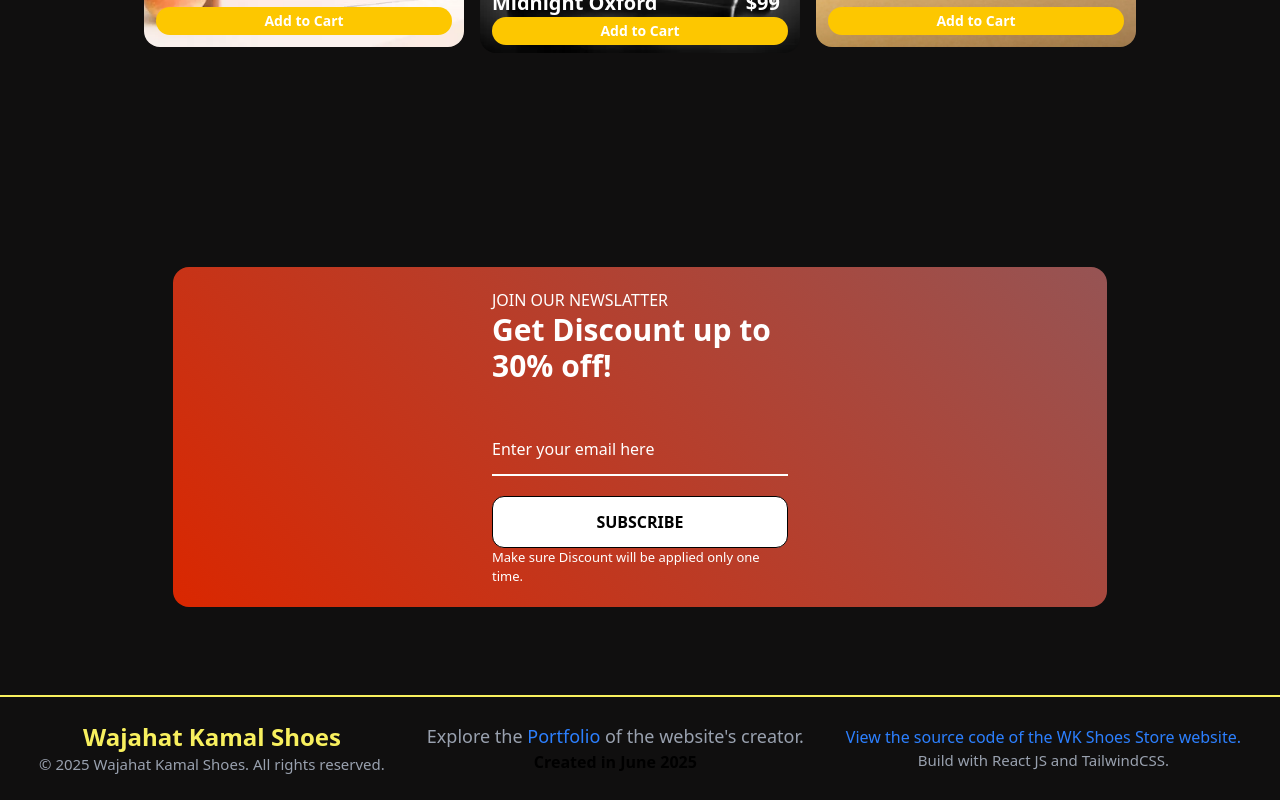
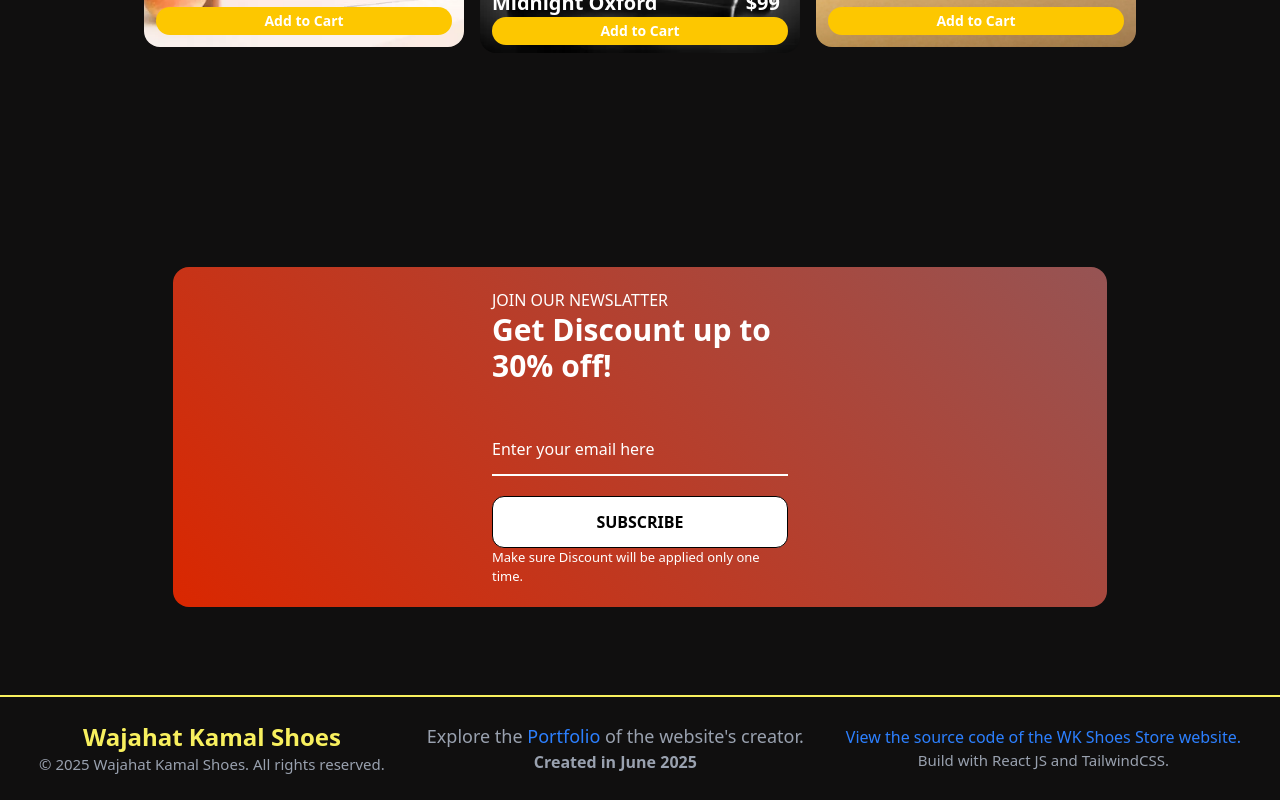
Before and after one commit to wajahat-kamal/WK-Shoes-Store, a React (Vite) app: page / in a window 1280 px wide. Shown: the part 2725-3525 px from the top of the page. Built offline with nearby package versions, Linux system fonts and the light colour scheme.

Commit message:
fix: update footer text color for better visibility

```diff
--- a/src/components/Footer.jsx
+++ b/src/components/Footer.jsx
@@ -22,7 +22,7 @@ function Footer() {
         >
           Explore the <span className="text-blue-500">Portfolio</span>  of the website's creator.
         </a>
-        <p className="ext-[13px] md:text-[16px] font-semibold">Created in June 2025</p>
+        <p className="text-[13px] text-gray-400 md:text-[16px] font-semibold">Created in June 2025</p>
       </div>
 
       <div className="text-gray-400 text-center">
```
